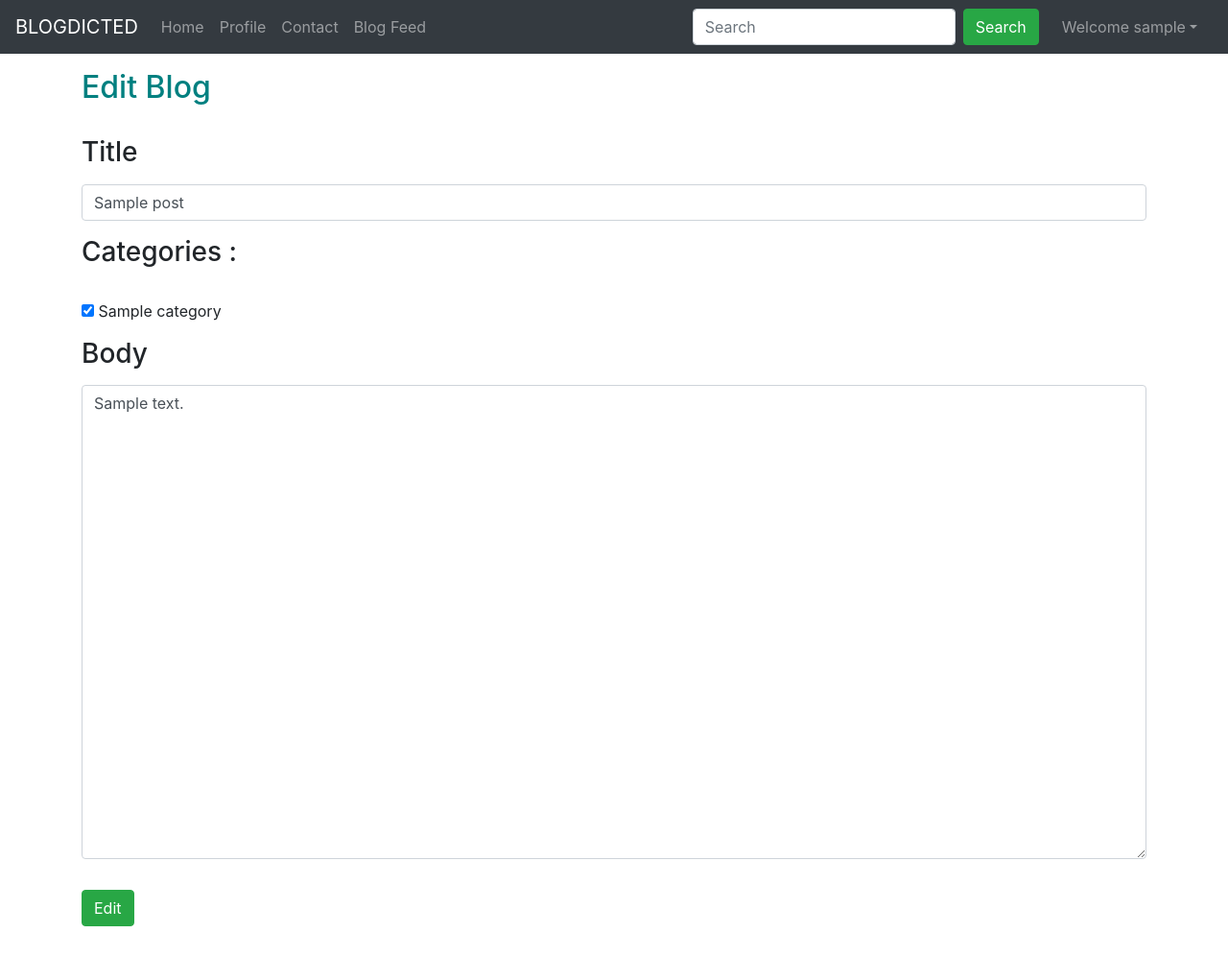
After one commit to NayanJain09/Blogdicted, a Django app: a page that uses templates/base.html in a window 1280 px wide. The commit adds this page. Shown: the whole page at 96% size. Run offline with Django 3.2, Linux system fonts and the light colour scheme; a user stored in the database is signed in; tables that the repository leaves empty hold one stand-in row (values such as "Sample post"); some libraries are stand-ins or nearby versions.

Commit message:
edit and delete feature added

```diff
--- a/blog/models.py
+++ b/blog/models.py
@@ -17,14 +17,16 @@ class Post(models.Model):
     # categories = models.ForeignKey(Category,on_delete=models.DO_NOTHING,null=True, blank=True)
     categories = models.ManyToManyField(Category)
     views= models.IntegerField(default=0)
-    slug = models.SlugField(max_length=250,unique_for_date='timeStamp')
+    slug = models.SlugField(max_length=250,unique=True)
     timeStamp=models.DateTimeField(auto_now=True)
     content=models.TextField()
     def save(self,*args,**kwargs):
-        t = datetime.now()
-        s = t.strftime("%H:%M:%S.%f")
-        string = "%s-%s" % (s,self.title)
-        self.slug = slugify(string)
+        if len(self.slug)==0:
+            # print('SLUG LENGTH',self.slug)
+            t = datetime.now()
+            s = t.strftime("%H:%M:%S.%f")
+            string = "%s-%s" % (s,self.title)
+            self.slug = slugify(string)
         super(Post,self).save()
 
     def __str__(self):
--- a/blog/urls.py
+++ b/blog/urls.py
@@ -11,6 +11,8 @@ urlpatterns = [
     # path('myblogs', views.myblogs, name="myblogs"),
     path('create',views.create,name="create"),
     path('category/<str:field>',views.category,name='category'),
+    path('edit/<str:slug>',views.editBlog,name='editBlog'),
+    path('delete/<str:slug>',views.deleteBlog,name='deleteBlog'),
     path('<str:slug>/',views.blogPost,name='blogPost'),
     path('',views.blogHome,name='blogHome'),
 ]
--- a/blog/views.py
+++ b/blog/views.py
@@ -37,7 +37,6 @@ def blogPost(request, slug):
         else:
             replyDict[reply.parent.sno].append(reply)
     if post is None:
-        print(post,slug,comments,replies)
         messages.warning(request,'Blog Not found!')
     if post is not None:
         post.views= post.views+1
@@ -67,7 +66,6 @@ def postComment(request):
         postSno =request.POST.get('postSno')
         post= Post.objects.get(sno=postSno)
         parentSno= request.POST.get('parentSno')
-        print('AAAAAAAAAAAAAAAAA',parentSno)
         if parentSno is None:
             comment=request.POST.get('comment')
             comment=BlogComment(comment= comment, user=user, post=post)
@@ -76,7 +74,6 @@ def postComment(request):
         else:
             comment=request.POST.get('reply')
             parent = BlogComment.objects.filter(sno=parentSno).first()
-            print('AAAAAAAAAAA',parent.comment)
             comment=BlogComment(comment= comment, user=user, post=post , parent=parent)
             comment.save()
             messages.success(request, "Your reply has been posted successfully")
@@ -86,13 +83,10 @@ def postComment(request):
 
 def create(request):
     if request.method=='POST':
-        print('AAAAAAAAAAAAAAAAAAAAA')
         title = request.POST.get('title')
         content = request.POST.get('mytextarea')
         author = request.user
         categories=request.POST.getlist('category')
-        print('AAAAAAAAAAAA',categories)
-        # slug = slugify(title)
         post = Post(title=title,content=content,author=author)
         post.save()
         fields=[]
@@ -111,3 +105,51 @@ def create(request):
     categories=Category.objects.all()
     context={'categories':categories}
     return render(request,'blog/create.html',context)
+
+def editBlog(request,slug):
+    post = Post.objects.get(slug=slug)
+    if request.method=='POST':
+        title = request.POST.get('title')
+        content = request.POST.get('mytextarea')
+        author = request.user
+        categories=request.POST.getlist('category')
+        post.title=title
+        post.content=content
+        post.author=author
+        post.slug=slug
+        post.save()
+        fields=[]
+        for category in categories:
+            fields.append(Category.objects.filter(title=category).first())
+        if len(fields)==0:
+            fields.append(Category.objects.filter(title='Others').first())
+        post.categories.set(fields)
+        post.save(slug=slug)
+        messages.success(request,'Successully edited')
+        return redirect(f"/blog/{post.slug}")
+    else:
+        if request.user==post.author:
+            categories=Category.objects.all()
+            fields=[]
+            for category in post.categories.all():
+                fields.append(Category.objects.get(title=category))
+            context = {'post':post,'categories':categories,'postcategories':fields}
+            return render(request,'blog/editBlog.html',context)
+        else:
+            messages.warning(request,'You are not authorized to edit the blog!')
+            return redirect('/')
+
+def deleteBlog(request,slug):
+    post = Post.objects.filter(slug=slug).first()
+    if request.user==post.author:
+        author = User.objects.filter(username=post.author.username).first()
+        Post.objects.filter(slug=slug).first().delete()
+        posts = Post.objects.filter(author=author)
+        context={
+            'author':author,
+            'posts' : posts
+        }
+        return render(request,'home/about.html',context)
+    else:
+        messages.warning(request,'You are not authorized to delete the blog!')
+        return redirect('/')
--- a/static/tinyInject.js
+++ b/static/tinyInject.js
@@ -1,6 +1,6 @@
 var script = document.createElement("script");
 script.type = "text/javascript";
-script.src = "https://cdn.tiny.cloud/1/no-api-key/tinymce/5/tinymce.min.js";
+script.src = "https://cdn.tiny.cloud/1/uok9v2ij8osebfp38nm4epqee9t6b86i0kx505dfz2xv390g/tinymce/5/tinymce.min.js";
 document.head.appendChild(script);
 
 script.onload = function () {
--- a/templates/base.html
+++ b/templates/base.html
@@ -89,7 +89,7 @@
             <a class="nav-link" href="/contact">Contact</a>
           </li>
           <li class="nav-item {% block blogactive %} {%endblock blogactive %}">
-            <a class="nav-link" href="/blog/">Blogs</a>
+            <a class="nav-link" href="/blog/">Blog Feed</a>
           </li>
         </ul>
         <form class="form-inline my-2 my-lg-0" action="/search/" method="get">
--- /dev/null
+++ b/templates/blog/editBlog.html
@@ -0,0 +1,75 @@
+{% extends 'base.html' %}
+{% block title %}Edit Blog{% endblock title%}
+{% load static %}
+{%block script%}
+    <script
+      src="https://cdn.tiny.cloud/1/uok9v2ij8osebfp38nm4epqee9t6b86i0kx505dfz2xv390g/tinymce/5/tinymce.min.js"
+      referrerpolicy="origin"
+    ></script>
+    <script>
+      tinymce.init({
+        selector: "#mytextarea",
+        plugins: [
+          "advlist autolink link image lists charmap print preview hr anchor pagebreak",
+          "searchreplace wordcount visualblocks visualchars code fullscreen insertdatetime media nonbreaking",
+          "table emoticons template paste help",
+        ],
+        toolbar:
+          "undo redo | styleselect | bold italic | alignleft aligncenter alignright alignjustify | " +
+          "bullist numlist outdent indent | link image | print preview media fullpage | " +
+          "forecolor backcolor emoticons | help",
+        menu: {
+          favs: {
+            title: "My Favorites",
+            items: "code visualaid | searchreplace | emoticons",
+          },
+        },
+        menubar: "favs file edit view insert format tools table help",
+        content_css: "css/content.css",
+      });
+    </script>
+{%endblock script%}
+{%block body %}
+<div class="container my-3">
+  <h2 style="color: teal;">Edit Blog</h2>
+  <br>
+  <form method="post" action="/blog/edit/{{post.slug}}">
+    {% csrf_token %}
+    <div class="mb-3 form-group">
+      <label for="title" class="form-label"><b><h3>Title</h3></b></label>
+      <input
+        type="text"
+        class="form-control"
+        id="title"
+        name="title"
+        value="{{post.title}}"
+        placeholder="{{post.title}}"
+        required
+      />
+    </div>
+    <div class="mb-3">
+      <b><h3>Categories :</h3></b><br>
+      {% for category in categories %}
+        {% if category in postcategories %}
+         <span style="display: inline-block;"><input type="checkbox" checked value="{{category.title}}"  name="category"> {{category.title}}&nbsp;</span>
+        {%else%}
+            <span style="display: inline-block;"><input type="checkbox" value="{{category.title}}"  name="category"> {{category.title}}&nbsp;</span>
+        {% endif %}
+      {% endfor %}
+    </div>
+    <div class="mb-3 form-group">
+      <label for="mytextarea" class="form-label"><b><h3>Body</h3></b></label>
+      <textarea
+        class="form-control"
+        id="mytextarea"
+        name="mytextarea"
+        rows="20"
+        minlength="5"
+      >{{post.content}}</textarea>
+    </div>
+    <div>
+      <button class="btn btn-success my-3" type="submit">Edit</button>
+    </div>
+  </form>
+</div>
+{% endblock body%}
```
Also changed, not shown: home/views.py (+2 -7 lines), templates/blog/blogCat.html (+7 -1 lines), templates/blog/blogHome.html (+7 -1 lines), templates/home/about.html (+7 -2 lines), templates/home/home.html (+9 -2 lines), templates/home/search.html (+7 -1 lines), blog/migrations/0007_auto_20210407_1602.py (added), blog/migrations/0008_auto_20210407_1652.py (added), blog/migrations/0009_auto_20210407_1658.py (added).
